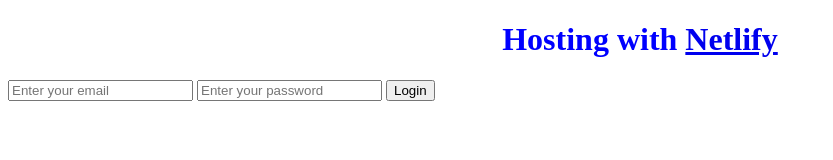
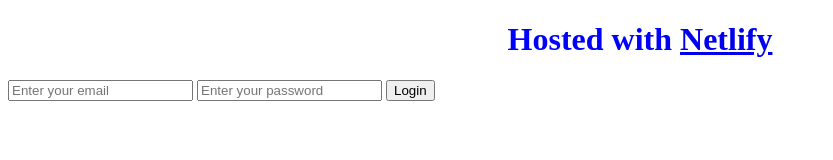
Before and after one commit to EvaMothapo/Plus-week-6-challenge-1, a plain HTML site: page index.html in a window 1280 px wide. Shown: the whole page, without its empty margins (0-833 px from the left). Drawn offline with Linux system fonts and the light colour scheme.

```diff
--- a/index.html
+++ b/index.html
@@ -10,7 +10,7 @@
 </head>
 
 <body>
-    <h1>Hosting with
+    <h1>Hosted with
         <a href="https://www.netlify.com/">Netlify</a>
     </h1>
     <form>
```
